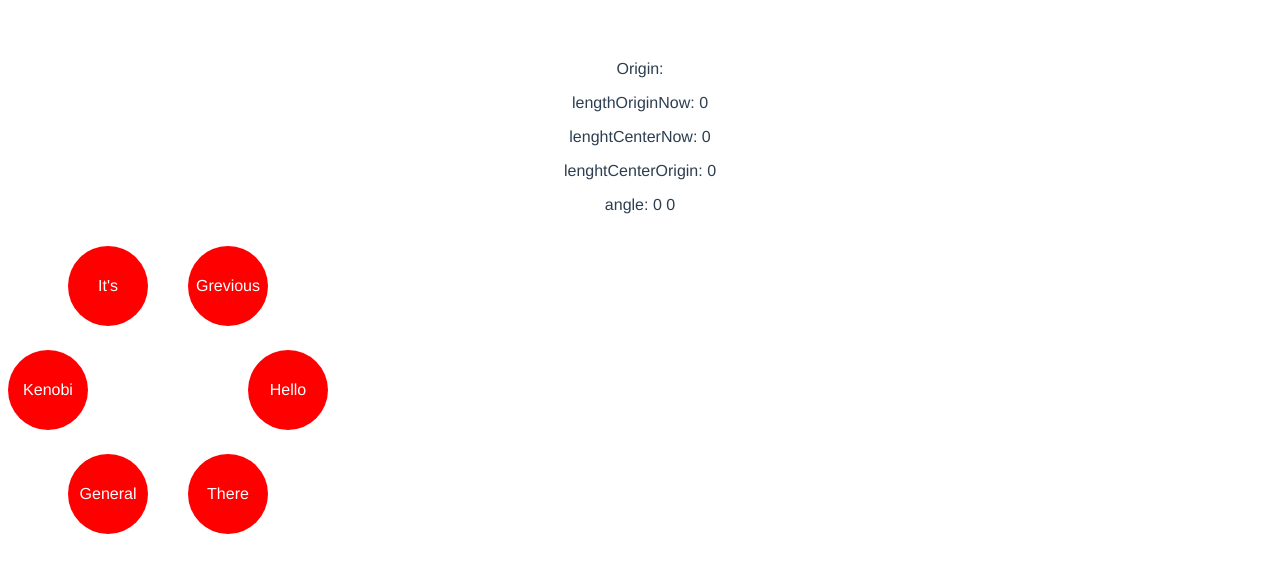
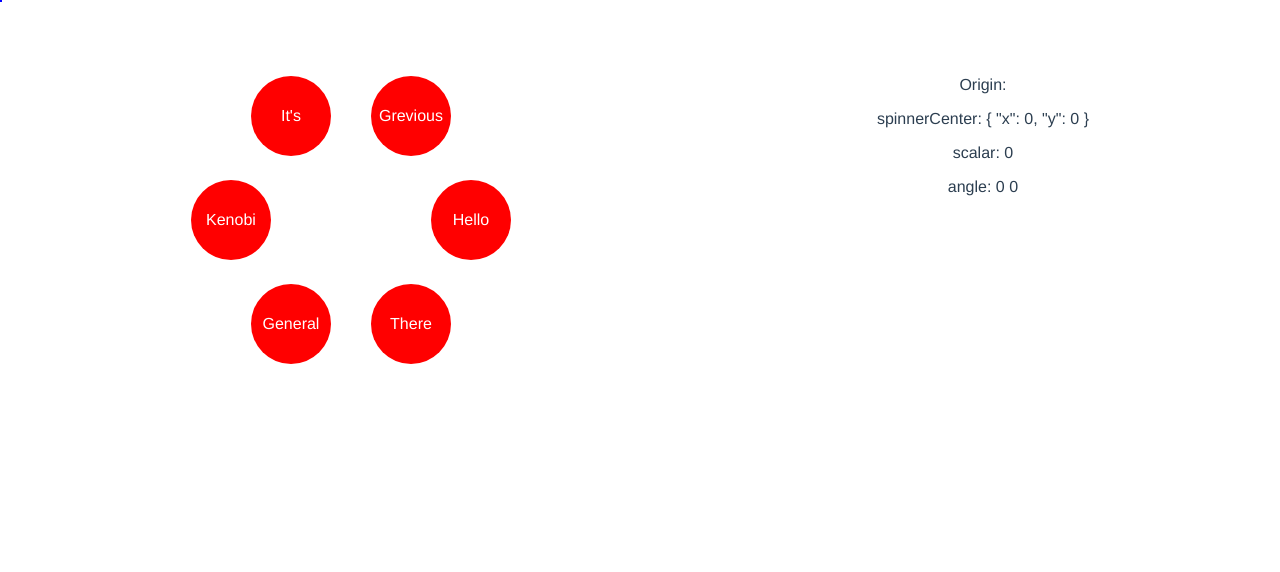
Before and after one commit to Kapcash/vue-spin-wheel, a Vue app: page / in a window 1280 px wide. Shown: the top 572 px of the page. Built offline with nearby package versions, Linux system fonts and the light colour scheme.

Commit message:
feat: using scalar product instead for angle computation

```diff
--- a/src/components/HelloWorld.vue
+++ b/src/components/HelloWorld.vue
@@ -1,10 +1,12 @@
 <template>
-  <div>
-    <p>Origin: {{ origin }}</p>
-    <p>lengthOriginNow: {{ lenghtOriginNow }}</p>
-    <p>lenghtCenterNow: {{ lenghtCenterNow }}</p>
-    <p>lenghtCenterOrigin: {{ lenghtCenterOrigin }}</p>
-    <p>angle: {{angle}} {{ (angle * 180) / Math.PI }}</p>
+  <div class="main">
+    <div
+      class="point"
+      :style="{
+        top: `${spinnerCenter.y}px`,
+        left: `${spinnerCenter.x}px`
+      }"
+    ></div>
     <div
       class="spinner"
       ref="spinner"
@@ -34,17 +36,24 @@
         {{ item.value }}
       </div>
     </div>
+    <div>
+      <p>Origin: {{ origin }}</p>
+      <p>spinnerCenter: {{ spinnerCenter }}</p>
+      <p>scalar: {{ scalar }}</p>
+      <p>angle: {{ angle }} {{ (angle * 180) / Math.PI }}</p>
+    </div>
   </div>
 </template>
 
 <script lang="ts">
-import { Component, Prop, Vue } from 'vue-property-decorator';
+import { Component, Prop, Vue } from "vue-property-decorator";
 
 interface Point {
   x: number;
   y: number;
 }
 
+// TODO Use JSX instead to render templates
 @Component
 export default class HelloWorld extends Vue {
   @Prop() private items!: string[];
@@ -56,20 +65,17 @@ export default class HelloWorld extends Vue {
   private origin: Point | null = null;
   private angle: number = 0;
   private t: any[] = [];
-  private spinnerCenter: Point = { x: 0, y: 0 };
 
   private lenghtCenterOrigin: number = 0;
   private lenghtCenterNow: number = 0;
   private lenghtOriginNow: number = 0;
 
+  private spinnerCenter: Point = { x: 0, y: 0 };
+  private scalar: number = 0;
+
   mounted() {
     const initialAngle = 360 / this.items.length;
-    const spinnerRef: HTMLElement = this.$refs.spinner as HTMLElement;
     let rot = 0;
-    this.spinnerCenter = {
-      x: spinnerRef.offsetLeft + spinnerRef.offsetWidth / 2,
-      y: spinnerRef.offsetTop + spinnerRef.offsetHeight / 2
-    };
     this.t = this.items.map(item => {
       const i = {
         value: item,
@@ -83,19 +89,22 @@ export default class HelloWorld extends Vue {
 
   spinScroll(evt: MouseEvent) {
     if (evt.buttons) {
-      const currentPoint: Point = { x: evt.clientX, y: evt.clientY };
+      this.spinnerCenter = this.getSpinnerCenterPoint();
+
+      const currentPoint: Point = {
+        x: evt.clientX - this.spinnerCenter.x,
+        y: this.spinnerCenter.y - evt.clientY
+      };
       if (!this.origin) this.origin = currentPoint;
-      this.lenghtOriginNow = this.computeLenght(this.origin, currentPoint);
-      this.lenghtCenterOrigin = this.computeLenght(
-        this.origin,
-        this.spinnerCenter
-      );
-      this.lenghtCenterNow = this.computeLenght(currentPoint, this.spinnerCenter);
+      // Scalar product of vectors CO and CN (where C = center, O = origin, N = new current point)
+      // As C = (0, 0), the vectors values are actually the position of their second point.
+      this.scalar =
+        this.origin.x * currentPoint.x + this.origin.y * currentPoint.y;
+
+      this.lenghtCenterOrigin = this.computeLenght(this.origin, { x: 0, y: 0 });
+      this.lenghtCenterNow = this.computeLenght(currentPoint, { x: 0, y: 0 });
       let newAngle = Math.acos(
-        (Math.pow(this.lenghtCenterOrigin, 2) +
-          Math.pow(this.lenghtCenterNow, 2) -
-          Math.pow(this.lenghtOriginNow, 2)) /
-          (2 * this.lenghtCenterOrigin * this.lenghtCenterNow)
+        this.scalar / (2 * this.lenghtCenterOrigin * this.lenghtCenterNow)
       );
       this.angle = newAngle;
     } else {
@@ -103,7 +112,15 @@ export default class HelloWorld extends Vue {
     }
   }
 
-  computeLenght(a: Point, b: Point): number {
+  private getSpinnerCenterPoint(): Point {
+    const spinnerRef: HTMLElement = this.$refs.spinner as HTMLElement;
+    return {
+      x: spinnerRef.offsetLeft + spinnerRef.offsetWidth / 2,
+      y: spinnerRef.offsetTop + spinnerRef.offsetHeight / 2
+    };
+  }
+
+  private computeLenght(a: Point, b: Point): number {
     return Math.sqrt(Math.pow(a.x - b.x, 2) + Math.pow(a.y - b.y, 2));
   }
 }
@@ -111,6 +128,11 @@ export default class HelloWorld extends Vue {
 
 <!-- Add "scoped" attribute to limit CSS to this component only -->
 <style scoped lang="scss">
+.main {
+  display: flex;
+  flex-direction: row;
+  justify-content: space-around;
+}
 .item {
   width: 50px;
   height: 50px;
@@ -120,6 +142,13 @@ export default class HelloWorld extends Vue {
   display: flex;
   align-items: center;
   justify-content: center;
+}
+
+.point {
+  position: absolute;
+  background-color: blue;
+  width: 2px;
+  height: 2px;
 }
 
 /// Mixin to place items on a circle
```
